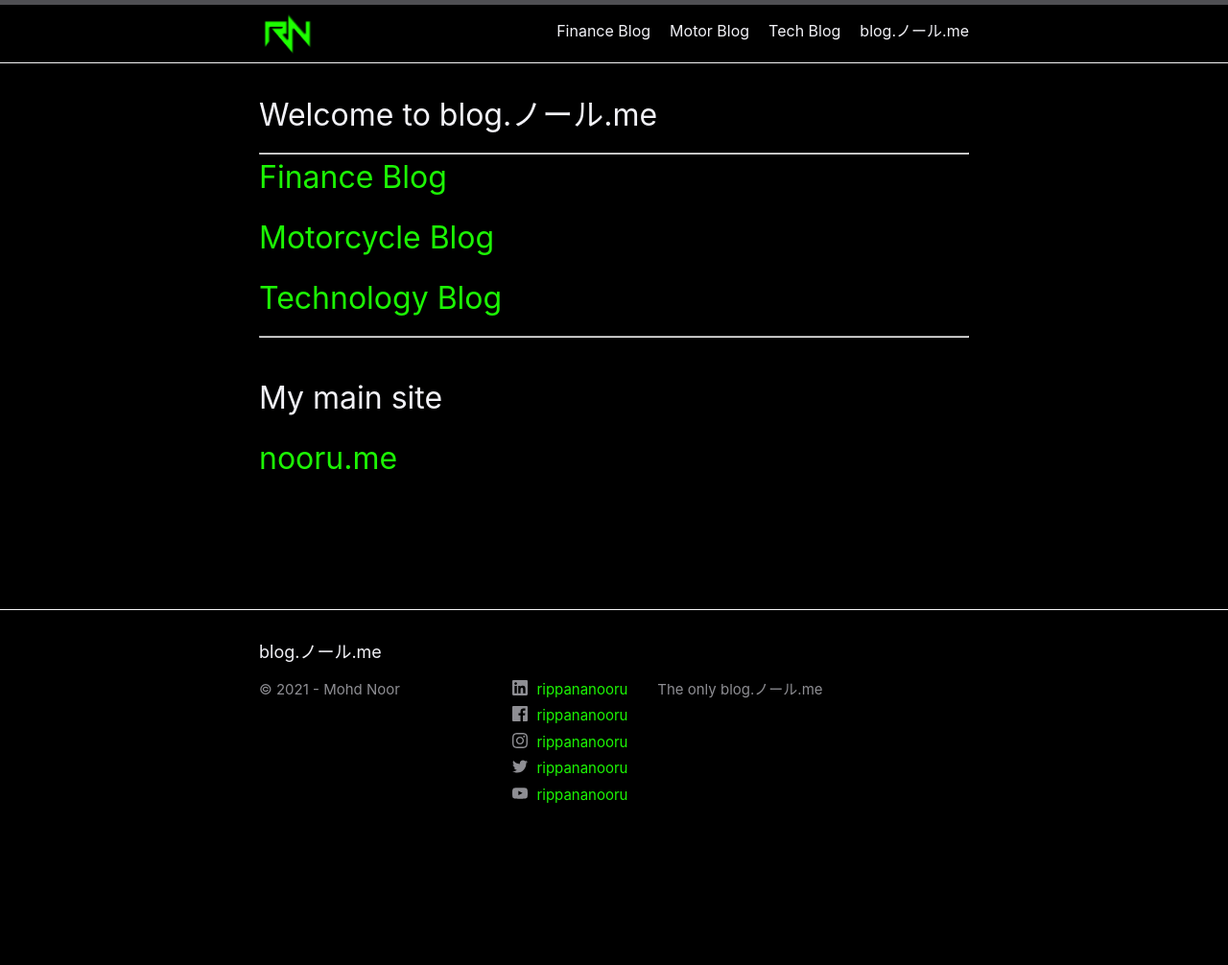
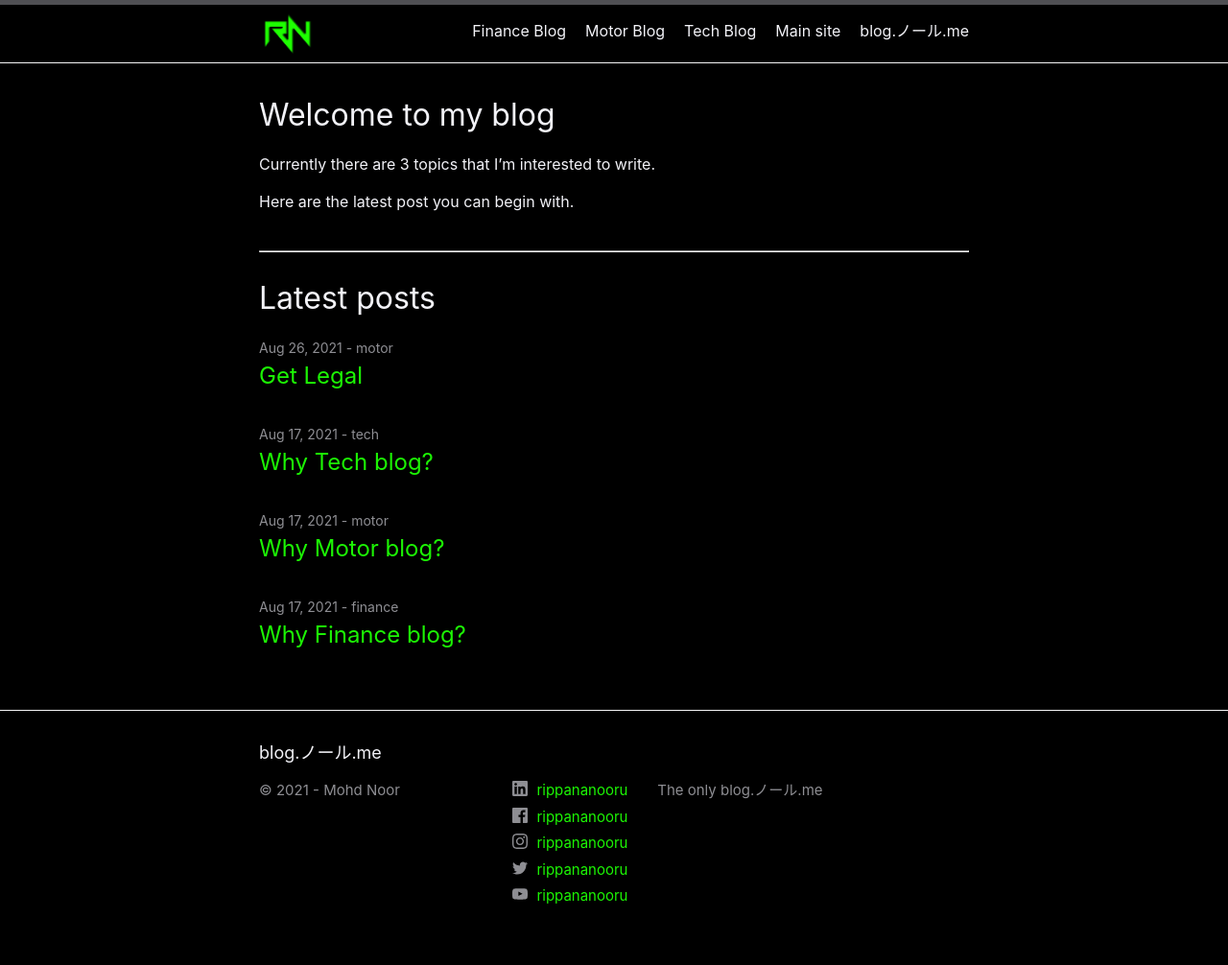
Before and after one commit to rippananooru/blog, a Jekyll site: the page built from index.markdown, in a window 1280 px wide. Shown: the whole page at 96% size. Built offline with Jekyll 4.4.1, drawn with Linux system fonts in a browser that asks for light colours; before the commit the page ends 900 px from its top, so only the background shows below that.

Commit message:
new motor post

```diff
--- a/_layouts/home.html
+++ b/_layouts/home.html
@@ -5,5 +5,32 @@ layout: default
 <div class="home">
 
   {{ content }}
+  <br><hr><br>
+  <h1>Latest posts</h1>
+  {%- if site.posts.size > 0 -%}
+
+    <h2 class="post-list-heading">{{ page.list_title | default: "" }}</h2>
+
+    <ul class="post-list">
+      {%- for post in site.posts -%}
+        <li>
+          {%- assign date_format = site.minima.date_format | default: "%b %-d, %Y" -%}
+          <span class="post-meta">{{ post.date | date: date_format }} - {{ post.category }}</span>
+          <h3>
+            <a class="post-link" href="{{ post.url | relative_url }}">
+              {{ post.title | escape }}
+            </a>
+          </h3>
+          {%- if site.show_excerpts -%}
+            {{ post.excerpt }}
+          {%- endif -%}
+        </li>
+      {%- endfor -%}
+    </ul>
+
+    <!--
+    <p class="rss-subscribe">subscribe <a href="{{ "/feed.xml" | relative_url }}">via RSS</a></p>
+    -->
+  {%- endif -%}
 
 </div>
--- a/index.markdown
+++ b/index.markdown
@@ -3,16 +3,8 @@ layout: home
 permalink: /
 title: blog.ノール.me
 ---
-# Welcome to {{ page.title }}
----
+# Welcome to my blog
 
-# [Finance Blog](/blog-finance)
+Currently there are 3 topics that I'm interested to write.
 
-# [Motorcycle Blog](/blog-motor)
-
-# [Technology Blog](/blog-tech)
-
----
-<br>
-# My main site
-# [nooru.me](https://nooru.me)
+Here are the latest post you can begin with.
--- a/pages/home.markdown
+++ b/pages/home.markdown
@@ -1,5 +1,6 @@
 ---
 layout: none
 permalink: /home
+title: Main site
 ---
 <meta http-equiv="refresh" content="0; url=https://nooru.me/" />
```
Also changed, not shown: blog-motor/_posts/2021-08-26-motorcyle-license.md (added, +73 -0 lines).
